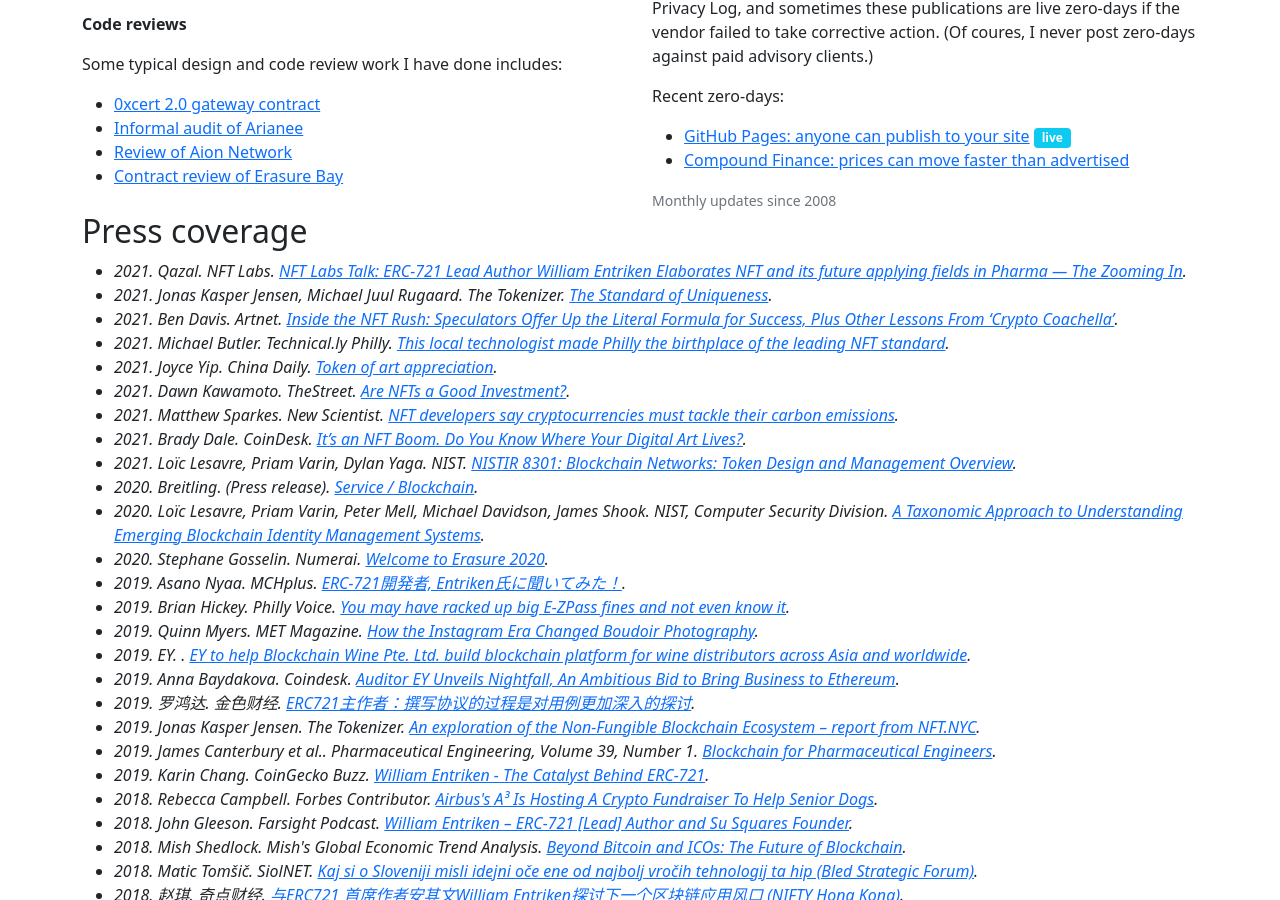
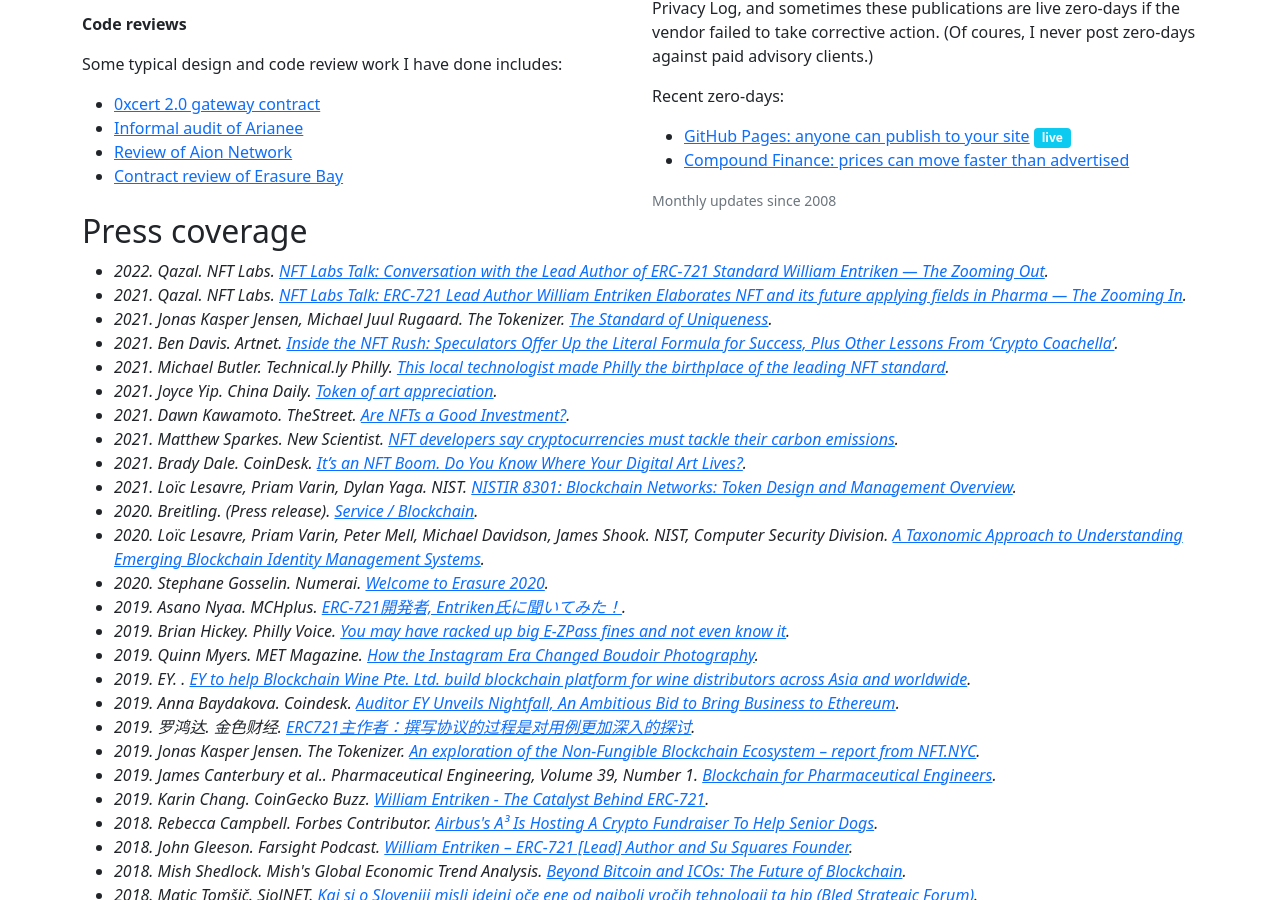
Before and after one commit to fulldecent/phor.net, a Jekyll site: the page built from index.html, in a window 1280 px wide and 900 px high, scrolled down 2262 px. Built offline with Jekyll 4.4.1, drawn with Linux system fonts in a browser that asks for light colours; nearby versions of some CDN libraries; comment, search, counter and statistics services are not loaded.

Commit message:
Add latest NFT Labs

```diff
--- a/_data/press-coverage.json
+++ b/_data/press-coverage.json
@@ -1,4 +1,11 @@
 [
+  {
+    "date": "2022-01-07",
+    "authors": ["Qazal"],
+    "publication": "NFT Labs",
+    "url": "https://nftlabs.medium.com/nft-labs-talk-conversation-with-the-lead-author-of-erc-721-standard-william-entriken-the-9942a7a1979e",
+    "title": "NFT Labs Talk: Conversation with the Lead Author of ERC-721 Standard William Entriken — The Zooming Out"
+  },
   {
     "date": "2021-12-30",
     "authors": ["Qazal"],
```
